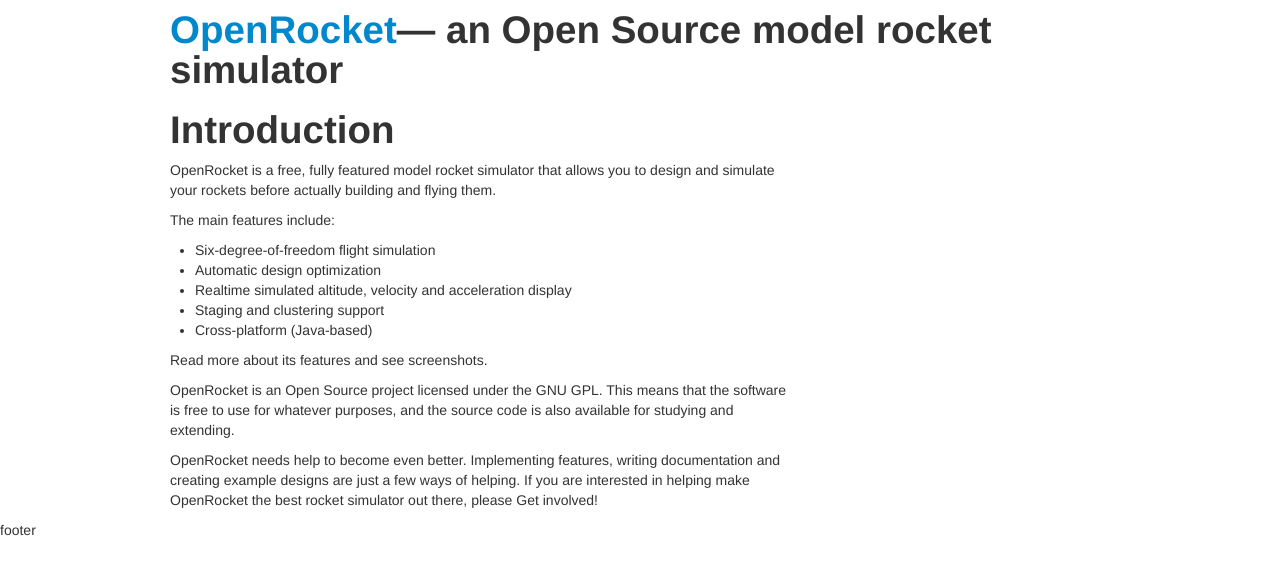
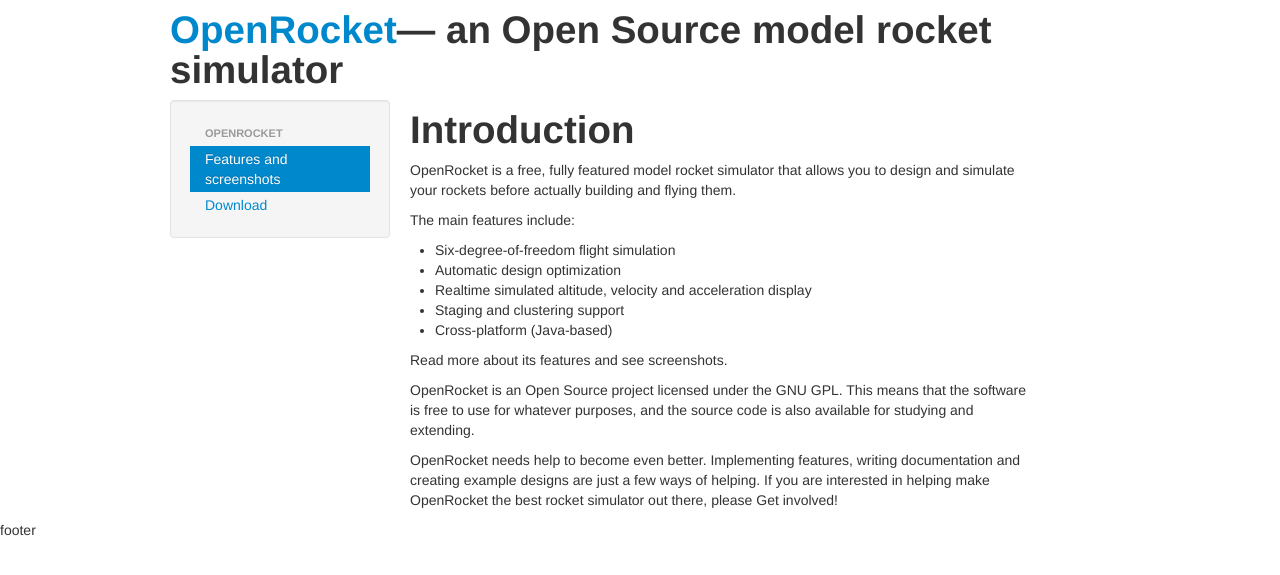
Before and after one commit to openrocket/openrocket.github.io, a Jekyll site: the page built from index.markdown, in a window 1280 px wide. Shown: the top 575 px of the page. Built offline with Jekyll 4.4.1, drawn with Linux system fonts in a browser that asks for light colours.

Commit message:
experimenting with sidebar

```diff
--- a/_layouts/base.html
+++ b/_layouts/base.html
@@ -16,6 +16,17 @@
   <div id="content">
    <div class="container">
     <div class="row">
+     <div class="span3">
+      <div class="well navwell">
+       <ul class="nav nav-list">
+        <li class="nav-header">OpenRocket</li>
+        <li class="active">
+          <a href="">Features and screenshots</a>
+        </li>
+        <li ><a href="">Download</a></li>
+       </ul>
+      </div>
+     </div>
      <div class="span8">
       {{ content }}
      </div>
```
